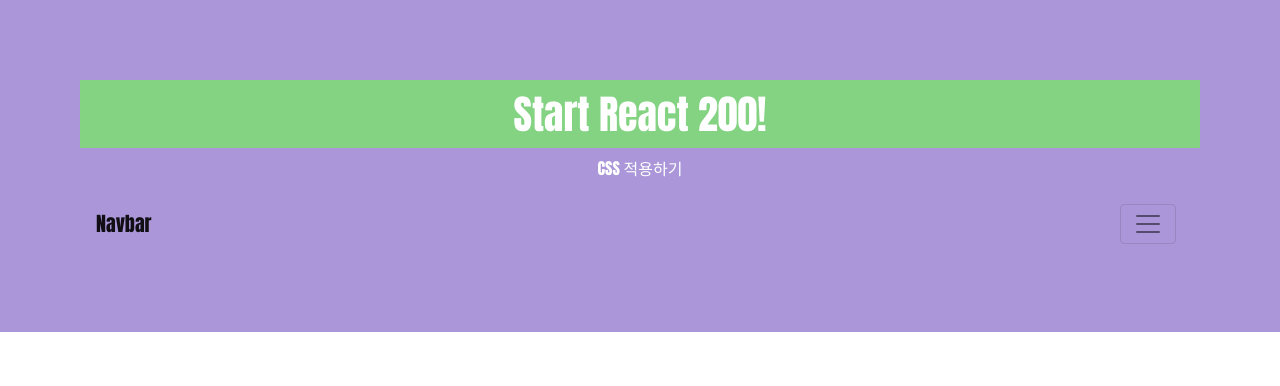
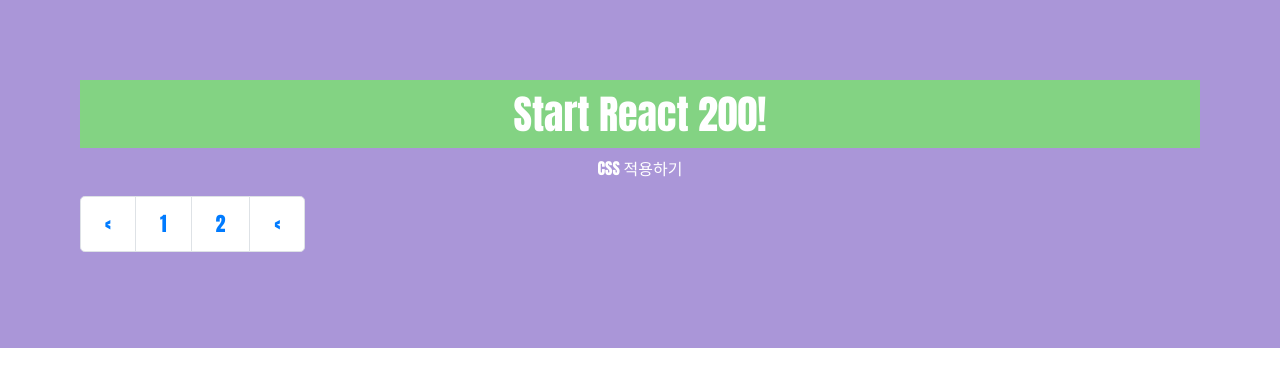
Before and after one commit to my-choe/react200, a React (Create React App) app: page / in a window 1280 px wide. Shown: the top 386 px of the page. Built offline with nearby package versions, Linux system fonts and the light colour scheme.

Commit message:
050 reactstrap Pagination 사용하기

```diff
--- a/src/App.js
+++ b/src/App.js
@@ -1,6 +1,6 @@
 import React from 'react';
 import './App.css';
-import Navbar from './R049_ReactstrapNavbar';
+import Pagination from './R050_ReactstrapPagination';
 import 'bootstrap/dist/css/bootstrap.css';
 
 function App() {
@@ -8,7 +8,7 @@
     <div>
       <h1>Start React 200!</h1>
       <p>CSS 적용하기</p>
-      <Navbar/>
+      <Pagination/>
     </div>
   );
 }
--- /dev/null
+++ b/src/R050_ReactstrapPagination.js
@@ -0,0 +1,38 @@
+import React, { Component } from 'react';
+import { Pagination, PaginationItem, PaginationLink } from 'reactstrap';
+
+/**
+ * <Pagination> 태그로 전체 페이징에 사용할 영역을 묶어준다.
+ * <PaginationItem> 태그 단위로 각각 버튼을 구분한다.
+ * <PaginationLink> 태그로 버튼에 표시될 텍스트를 감싼다.
+ * 이때 텍스트를 감싸는 대신 속성 값(first, previous, next, last)을 추가해 표현할 수 있다.
+ * onClick 이벤트를 추가하면 함수를 실행해 이동할 페이지 정보를 파라미터로 받을 수 있다.
+ */
+class R050_ReactstrapPagination extends Component {
+    pagination = (type) => {
+        alert("Go " + type)
+    }
+
+    render() {
+        return(
+            <>
+            <Pagination size="lg" aria-label="Page navigation example">
+                <PaginationItem>
+                    <PaginationLink previous onClick={e => this.pagination("previous")} />
+                </PaginationItem>
+                <PaginationItem>
+                    <PaginationLink previous onClick={e => this.pagination("1")}>1</PaginationLink>
+                </PaginationItem>
+                <PaginationItem>
+                    <PaginationLink previous onClick={e => this.pagination("2")}>2</PaginationLink>
+                </PaginationItem>
+                <PaginationItem>
+                    <PaginationLink previous onClick={e => this.pagination("last")} />
+                </PaginationItem>
+            </Pagination>
+            </>
+        )
+    }
+}
+
+export default R050_ReactstrapPagination;
```
